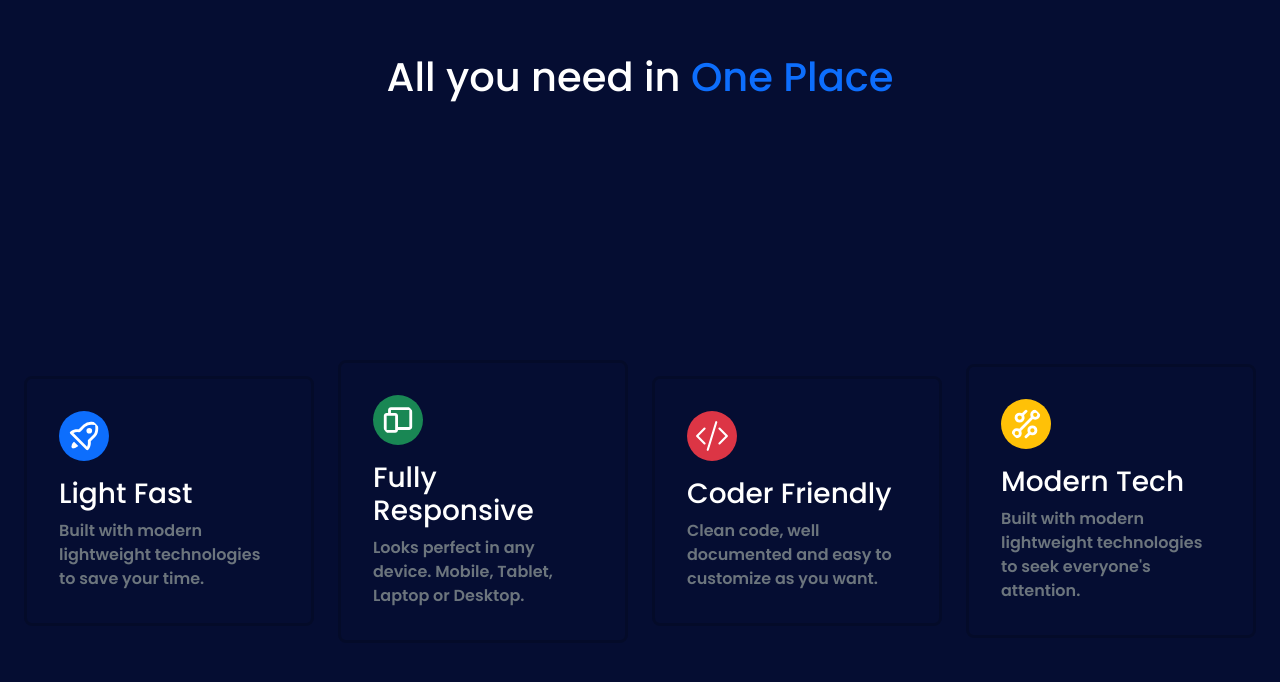
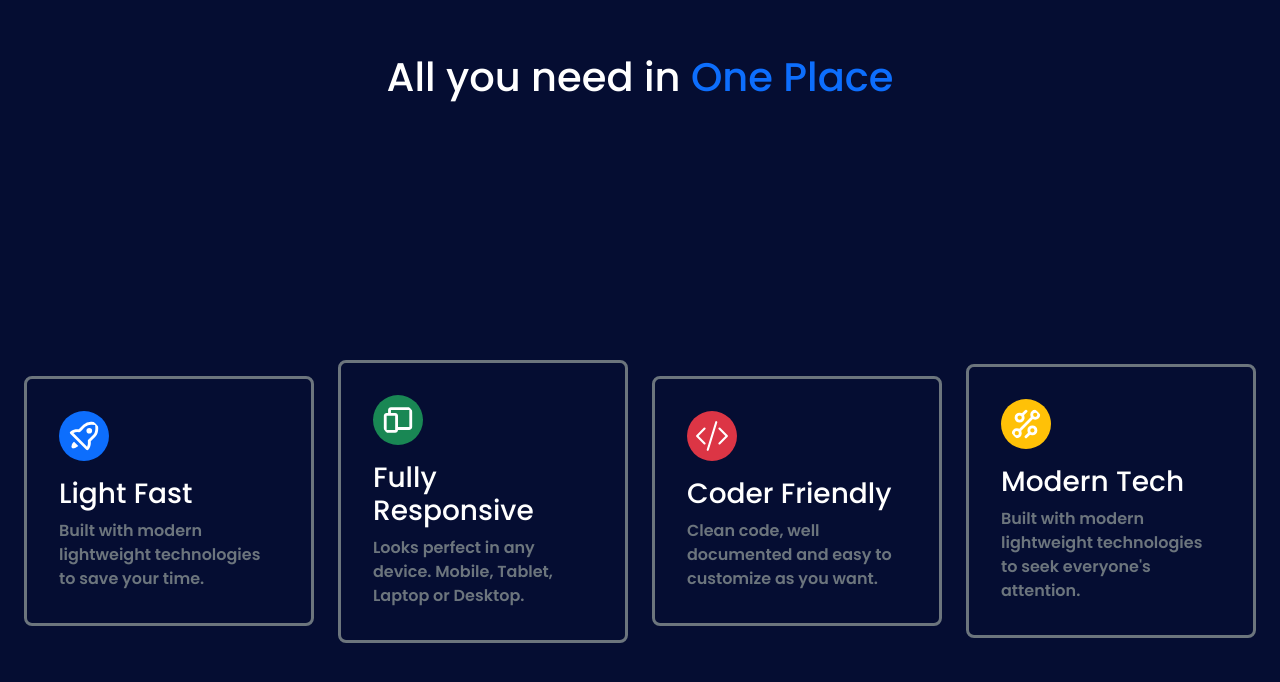
Before and after one commit to RishiTheProgrammer/Admin-Dashboard, a React (Vite) app: page / in a window 1280 px wide. Shown: the part 852-1534 px from the top of the page. Built offline with nearby package versions, Linux system fonts and the light colour scheme.

Commit message:
Changed border color

```diff
--- a/src/components/StatCard.jsx
+++ b/src/components/StatCard.jsx
@@ -2,7 +2,7 @@ import { Card } from 'react-bootstrap'
 
 const StatCard = ({icon, title, description, CardBodyClass}) => {
   return (
-    <Card className="bg-transparent p-3 rounded-3 border-3 text-white">
+    <Card className="bg-transparent p-3 rounded-3 border-3 border-secondary text-white">
         <Card.Body className={CardBodyClass}>
             {icon}
             <Card.Title className="fs-3">{title}</Card.Title>
```
